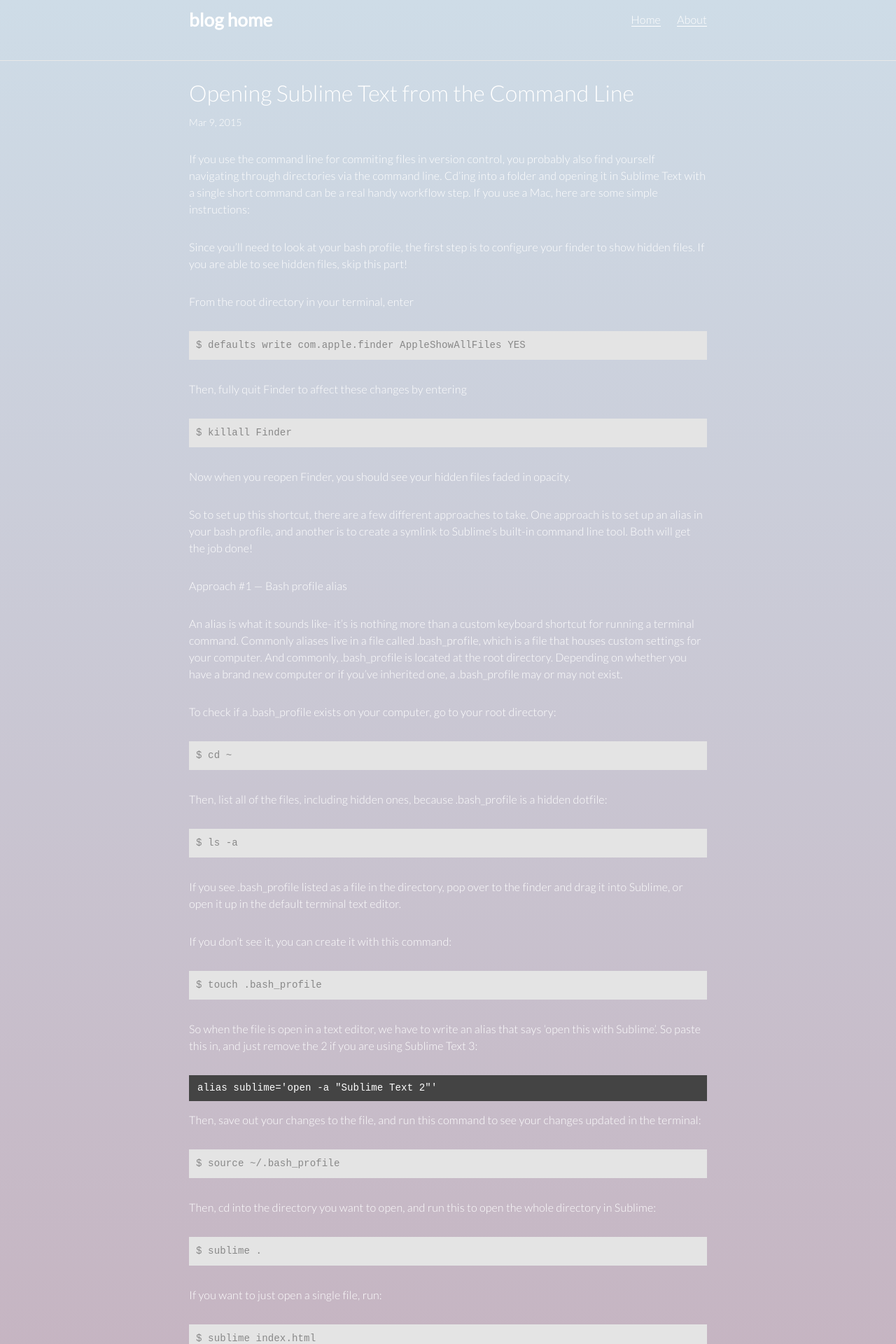
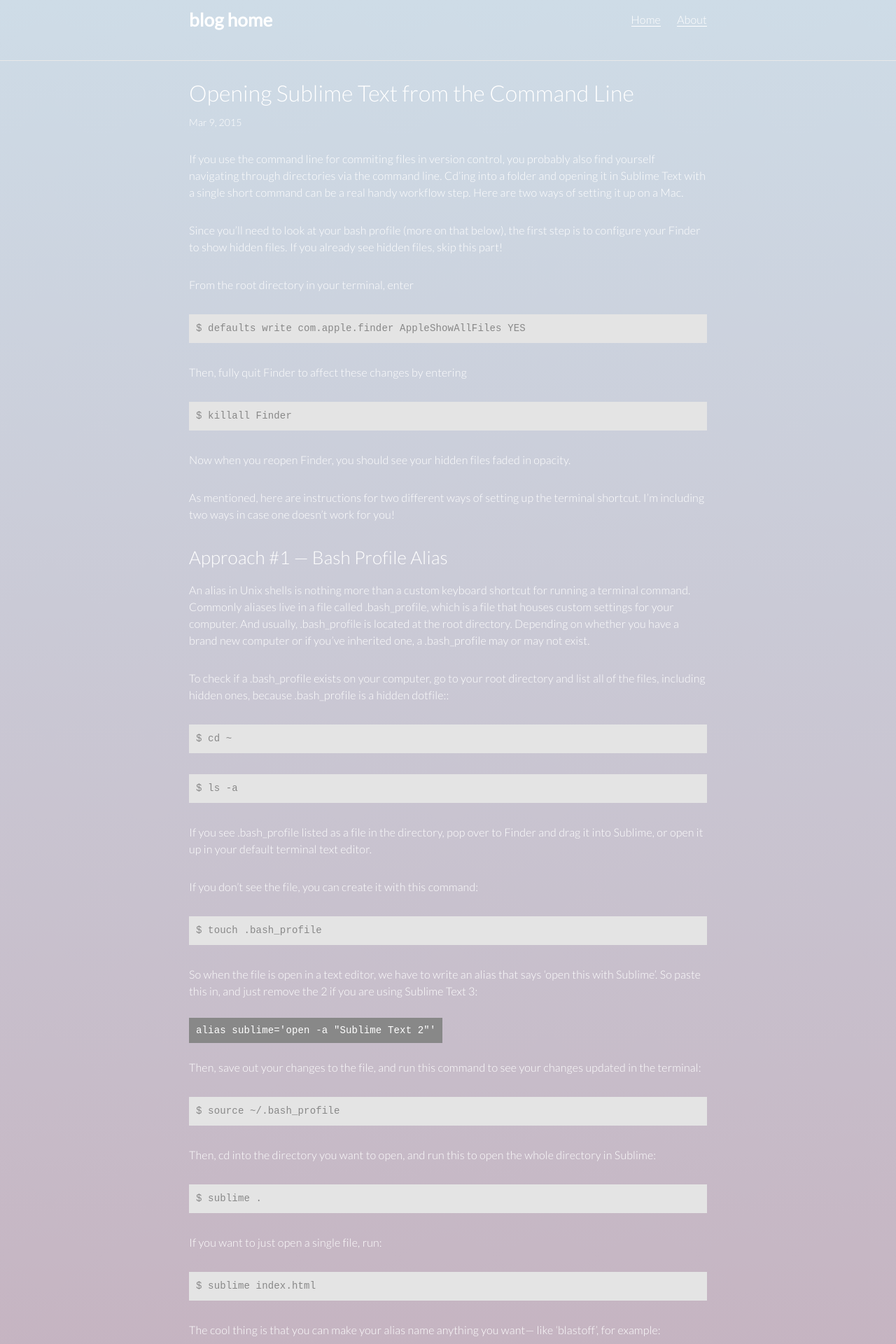
Before and after one commit to ahoef/jekyll-blog, a Jekyll site: the page built from _posts/2015-03-09-opening-sublime-from-command-line.md, in a window 1280 px wide. Shown: the top 1920 px of the page at 70% size. Built offline with Jekyll 4.4.1, drawn with Linux system fonts in a browser that asks for light colours; some of the changed text lies outside the part shown.

Commit message:
proofread sublime post

````diff
--- a/_posts/2015-03-09-opening-sublime-from-command-line.md
+++ b/_posts/2015-03-09-opening-sublime-from-command-line.md
@@ -6,9 +6,9 @@
 excerpt: If you use the command line for commiting files in version control, you probably also find yourself navigating through directories via the command line. Cd'ing into a folder and opening it in Sublime Text with a single short command can be a real handy workflow step &mdash; so here's how to do it!
 ---
 
-If you use the command line for commiting files in version control, you probably also find yourself navigating through directories via the command line. Cd'ing into a folder and opening it in Sublime Text with a single short command can be a real handy workflow step. If you use a Mac, here are some simple instructions:
+If you use the command line for commiting files in version control, you probably also find yourself navigating through directories via the command line. Cd'ing into a folder and opening it in Sublime Text with a single short command can be a real handy workflow step. Here are two ways of setting it up on a Mac.
 
-Since you'll need to look at your bash profile, the first step is to configure your finder to show hidden files. If you are able to see hidden files, skip this part!
+Since you'll need to look at your bash profile (more on that below), the first step is to configure your Finder to show hidden files. If you already see hidden files, skip this part!
 
 From the root directory in your terminal, enter
 
@@ -25,27 +25,25 @@
 Now when you reopen Finder, you should see your hidden files faded in opacity.
 
 
-So to set up this shortcut, there are a few different approaches to take. One approach is to set up an alias in your bash profile, and another is to create a symlink to Sublime's built-in command line tool. Both will get the job done!
+As mentioned, here are instructions for two different ways of setting up the terminal shortcut. I'm including two ways in case one doesn't work for you!
 
-Approach #1 &mdash; Bash profile alias
+### Approach #1 &mdash; Bash Profile Alias ###
 
-An alias is what it sounds like- it's is nothing more than a custom keyboard shortcut for running a terminal command. Commonly aliases live in a file called .bash_profile, which is a file that houses custom settings for your computer. And commonly, .bash_profile is located at the root directory. Depending on whether you have a brand new computer or if you've inherited one, a .bash_profile may or may not exist.
+An alias in Unix shells is nothing more than a custom keyboard shortcut for running a terminal command. Commonly aliases live in a file called .bash_profile, which is a file that houses custom settings for your computer. And usually, .bash_profile is located at the root directory. Depending on whether you have a brand new computer or if you've inherited one, a .bash_profile may or may not exist.
 
-To check if a .bash_profile exists on your computer, go to your root directory:
+To check if a .bash_profile exists on your computer, go to your root directory and list all of the files, including hidden ones, because .bash_profile is a hidden dotfile::
 
 <code class="terminal">
 $ cd ~
 </code>
 
-Then, list all of the files, including hidden ones, because .bash_profile is a hidden dotfile:
-
 <code class="terminal">
 $ ls -a
 </code>
 
-If you see .bash_profile listed as a file in the directory, pop over to the finder and drag it into Sublime, or open it up in the default terminal text editor.
+If you see .bash_profile listed as a file in the directory, pop over to Finder and drag it into Sublime, or open it up in your default terminal text editor.
 
-If you don't see it, you can create it with this command:
+If you don't see the file, you can create it with this command:
 
 <code class="terminal">
 $ touch .bash_profile
@@ -53,9 +51,9 @@
 
 So when the file is open in a text editor, we have to write an alias that says 'open this with Sublime'. So paste this in, and just remove the 2 if you are using Sublime Text 3:
 
-```
+<code style="padding: 10px;">
 alias sublime='open -a "Sublime Text 2"'
-```
+</code>
 
 Then, save out your changes to the file, and run this command to see your changes updated in the terminal:
 
@@ -77,19 +75,20 @@
 
 The cool thing is that you can make your alias name anything you want&mdash; like 'blastoff', for example:
 
-```
+<code style="padding: 10px;">
 alias blastoff='open -a "Sublime Text 2"'
-```
+</code>
+
 <code class="terminal">
 $ blastoff index.html
 </code>
 
 
-Approach #2 &mdash; Symlink
+### Approach #2 &mdash; Symlink ###
 
-A symlink is similar to an alias; it's just a file that contains a reference to another file or folder. [Sublime Text's documentation](http://www.sublimetext.com/docs/2/osx_command_line.html) for using their command line tool for opening files suggests creating a symlink between the tool and a folder called ~/bin/subl. Most Mac users would already have a bin folder located in usr/local, above the root directory, so creating a new bin folder for this purpose isn't necessary.
+A symlink is similar to an alias; it's just a file that contains a reference to another file or folder. [Sublime Text's documentation](http://www.sublimetext.com/docs/2/osx_command_line.html) for using their command line tool suggests creating a symlink between the tool and a folder called ~/bin/subl. Most Mac users would already have a bin folder located in usr/local, above the root directory, so creating a new bin folder for this purpose isn't necessary.
 
-So, following [Olivier Lacan's Instructions](https://gist.github.com/olivierlacan/1195304), we can just set the symlink to point to the usr/local/bin folder that already exists. At the command line, run the line below. Again, just remove the '\ 2' for Sublime Text 3.
+So, following [Olivier Lacan's instructions](https://gist.github.com/olivierlacan/1195304), we can just set the symlink to point to the usr/local/bin folder that already exists. At the command line, run the line below to connect Sublime's tool to your bin folder. Again, just remove the '\ 2' for Sublime Text 3.
 
 <code class="terminal">
 $ ln -s /Applications/Sublime\ Text\ 2.app/Contents/SharedSupport/bin/subl /usr/local/bin/sublime
@@ -97,9 +96,9 @@
 
 Then take a look at your bash profile to see if there's an export PATH that points to your usr/local/bin. If you don't see it, just paste this in,
 
-```
+<code style="padding: 10px;">
 export PATH=/usr/local/bin:(...)
-```
+</code>
 
 And run this to register the changes you just made in the file:
 
--- a/_sass/_base.scss
+++ b/_sass/_base.scss
@@ -86,12 +86,12 @@
 pre,
 code {
     font-size: 14px;
-    background-color: #444;
+    background-color: #888;
 }
 
-code {
-    padding: 1px 5px;
-}
+// code {
+//     padding: 10px;
+// }
 
 code.terminal {
     background-color: #E4E4E4;
````
